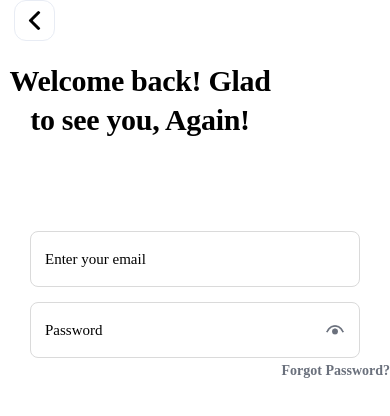
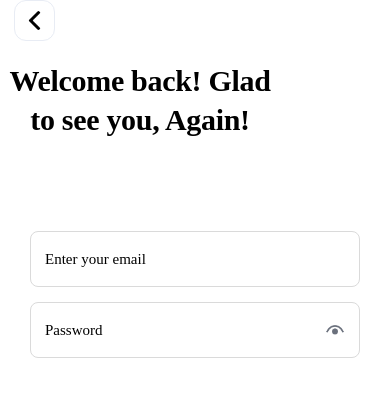
Before and after one commit to datptdevmb/SpecialTravelTickets, a React Native app: screen /ForgotScreen in a window 390 px wide. Shown: the top 416 px of the page. Built offline with nearby package versions, Linux system fonts and the light colour scheme.

Commit message:
Revert "them ti"
This reverts commit ba2edb8ad6a8788cf5d148ef0a39223ce7a36ba1.

```diff
--- a/src/constants/Color.js
+++ b/src/constants/Color.js
@@ -3,7 +3,6 @@ const Colors ={
     white:"#fff",
     black:'#000',
     lightgrayishblue: "#E8ECF4",
-    lightgray: "#DADADA",
-    darkgray :"#6A707C"
+    lightgray: "#DADADA"
 }
 export default Colors
--- a/src/screens/LoginScreen.js
+++ b/src/screens/LoginScreen.js
@@ -11,6 +11,7 @@ import Icons from '../constants/Icons';
 import stylescontainer from '../styles/screens/Containerloginre_style';
 import CustomInputView from '../components/CustomInputView';
 function LoginScreen() {
+
   const [email, setEmail] = useState('');
   const [password, setPassword] = useState('');
   const [passworderror, setPasswordError] = useState('');
@@ -50,9 +51,6 @@ function LoginScreen() {
           hidePassword={true}
         />
       </View>
-      <TouchableOpacity >
-        <Text style={stylescontainer.forgottext}>Forgot Password?</Text>
-      </TouchableOpacity>
     </SafeAreaView>
   );
 }
--- a/src/styles/screens/Containerloginre_style.js
+++ b/src/styles/screens/Containerloginre_style.js
@@ -45,15 +45,6 @@ const stylescontainer = StyleSheet.create({
         height: 'auto',
         paddingHorizontal: 30,
         marginTop: 57,
-      },
-      forgottext:{
-        color: Colors.darkgray,
-        fontSize: 14,
-        fontWeight: '600',
-        textAlign: 'right',
-        marginTop: 5,
-        fontFamily: 'Urbanist',
-        fontStyle: 'normal',
       }
 })
 
```
